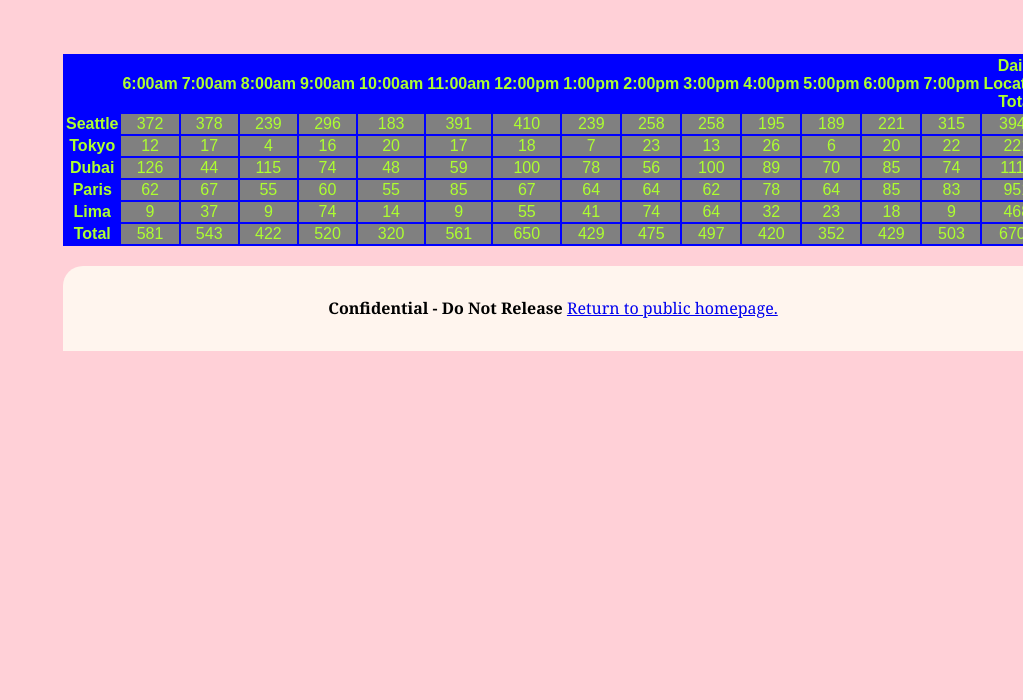
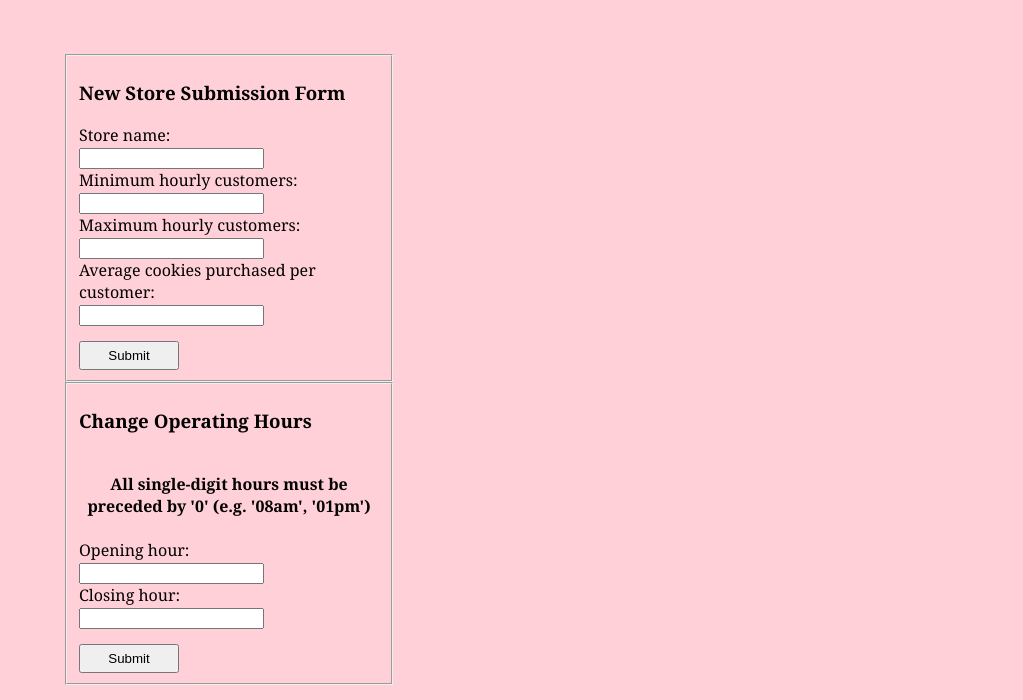
Before and after one commit to Alex-Angelico/cookie-stand, a plain HTML site: page sales.html in a window 1280 px wide. Shown: the part 86-786 px from the top of the page, without its empty margins (257-1280 px from the left). Drawn offline with Linux system fonts and the light colour scheme.

Commit message:
created addStore() and hoursControl(), also refactored code in JS; additional CSS styling for sales.html; new sales.html form structures; added reference to readme

```diff
--- a/css/style.css
+++ b/css/style.css
@@ -164,6 +164,7 @@ table {
   background-color: blue;
   font-family: Arial, Helvetica, sans-serif;
   color: greenyellow;
+  margin-top: 30px;
 }
 
 td {
@@ -176,6 +177,26 @@ td:hover {
   text-align: center;
 }
 
+.sales {
+  display: inline-block;
+}
+
+fieldset {
+  width: 300px;
+  display: block;
+}
+
+fieldset label {
+  display: block;
+}
+
+input#submit {
+  margin-top: 15px;
+  padding: 5px;
+  width: 100px;
+  display: block;
+}
+
 footer {
   text-align: center;
   background-color: seashell;
--- a/js/app.js
+++ b/js/app.js
@@ -1,5 +1,9 @@
 'use strict';
 
+var hoursChange = document.getElementById('hoursinput');
+
+var submitStore = document.getElementById('entryform');
+var salesTable = document.getElementById('salesTable');
 var storeList = [];
 var storeHours = ['06am', '07pm']; // all single-digit hours must be preceded by '0' (e.g. '08am', '01pm')
 
@@ -52,7 +56,7 @@ function getHours(hours) {
   }
   var timeHour;
   for (var i = 0; i < totalHours; i++) {
-    if (openDayHalf === 'am') {
+    if (openDayHalf === 'am' || String(firstHour + openDayHalf) === '12pm') {
       if ((firstHour + i) <= 11) {
         timeHour = `${firstHour + i}:00am`;
       } else if ((firstHour + i) === 12) {
@@ -64,7 +68,7 @@ function getHours(hours) {
       } else if ((firstHour + i) > 23) {
         timeHour = `${(firstHour + i) - 24}:00am`;
       }
-    } else if (openDayHalf === 'pm') {
+    } else if (openDayHalf === 'pm' || String(firstHour + openDayHalf) === '12am') {
       if ((firstHour + i) <= 11) {
         timeHour = `${firstHour + i}:00pm`;
       } else if ((firstHour + i) === 12) {
@@ -148,5 +152,29 @@ function populateTable() {
   hourlyTotalsRender(operatingHours);
   grandTotalRender();
 }
-var salesTable = document.getElementById('salesTable');
+
+var addStore = function (event) {
+  event.preventDefault();
+  var hourlyTotals = salesTable.lastChild;
+  salesTable.removeChild(hourlyTotals);
+  var operatingHours = getHours(storeHours);
+  var newStore = new Store(event.target.storename.value, event.target.minhourcustomers.value, event.target.maxhourcustomers.value, event.target.avgcookiescustomer.value);
+  newStore.salesDataRender(newStore, operatingHours);
+  hourlyTotalsRender(operatingHours);
+  grandTotalRender();
+};
+
+var hoursControl = function (event) {
+  event.preventDefault();
+  storeHours = [event.target.openinghour.value, event.target.closinghour.value];
+  // var operatingHours = getHours(storeHours);
+  while (salesTable.firstChild) {
+    salesTable.removeChild(salesTable.firstChild);
+  }
+  populateTable();
+};
+
 populateTable();
+
+submitStore.addEventListener('submit', addStore);
+hoursChange.addEventListener('submit', hoursControl);
--- a/sales.html
+++ b/sales.html
@@ -11,7 +11,37 @@
         <h1><span class="highlight">Salmon Cookies Sales Data</span></h1>
     </header>
     <main>
-        <section>
+        <section class="sales">
+            <form id="entryform">
+                <fieldset>
+                    <h3>New Store Submission Form</h3>
+                    <label>Store name:</label>
+                    <input id='store-name' type='text' name='storename'>
+                    <label>Minimum hourly customers:</label>
+                    <input id='min-hour-customers' type='text' name='minhourcustomers'>
+                    <label>Maximum hourly customers:</label>
+                    <input id='max-hour-customers' type='text' name='maxhourcustomers'>
+                    <label>Average cookies purchased per customer:</label>
+                    <input id='avg-cookies-customer' type='text' name='avgcookiescustomer'>
+                    <input id='submit' type='submit' name='submit' value='Submit'>
+                </fieldset>
+            </form>
+        </section>
+        <section class="sales">
+            <form id="hoursinput">
+                <fieldset>
+                    <h3>Change Operating Hours</h3>
+                    <h4>All single-digit hours must be preceded by '0' (e.g. '08am', '01pm')</h4>
+                    <label>Opening hour:</label>
+                    <input id="opening-hour" type='text' name='openinghour'>
+                    <label>Closing hour:</label>
+                    <input id="closing-hour" type='text' name='closinghour'>
+                    <input id='submit' type='submit' name='submit' value='Submit'>
+                </fieldset>
+            </form>
+        </section>
+        <section class="sales">
+            <h3>Daily Sales Data</h3>
             <table id="salesTable"></table>
         </section>
     </main>
```
Also changed, not shown: 1 other file.
